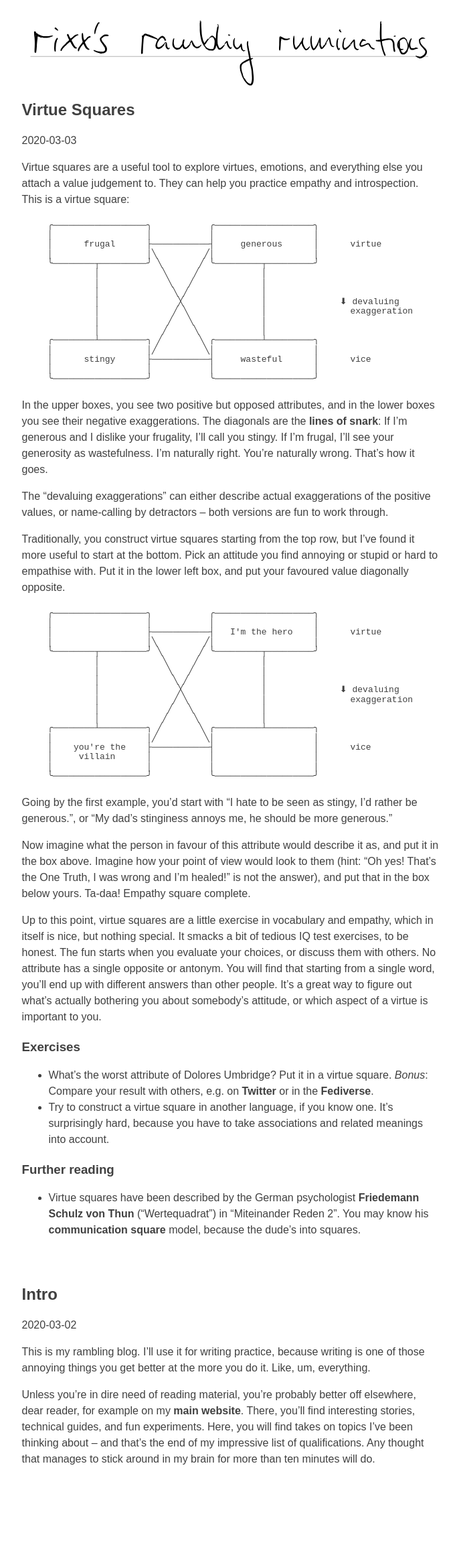
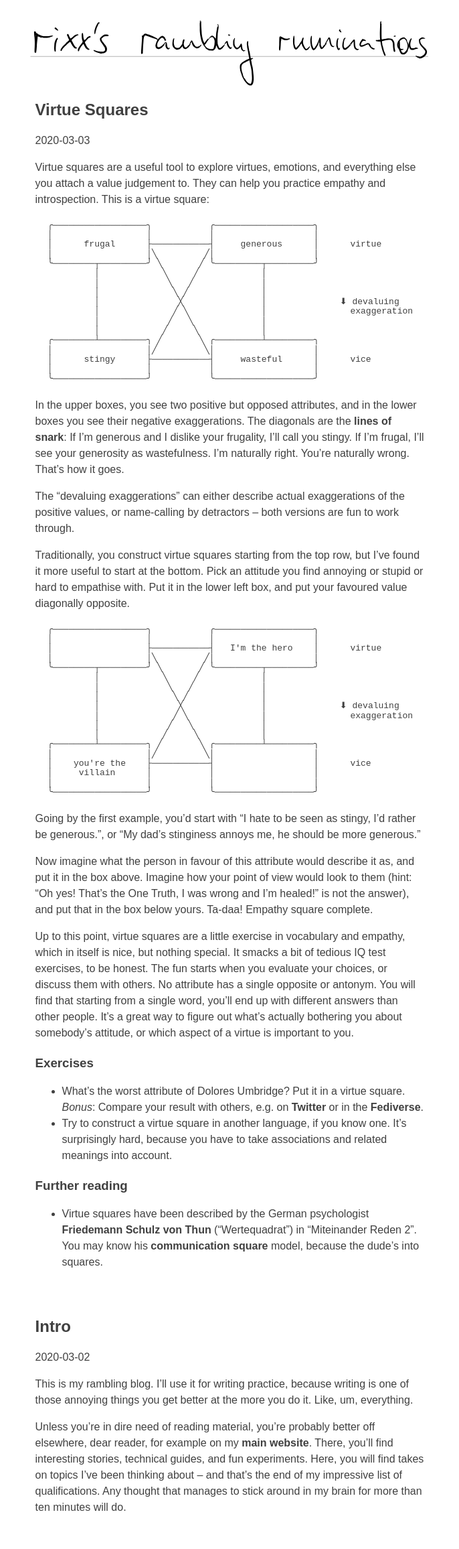
Before and after one commit to rixx/ramble, a Jekyll site: the page built from index.markdown, in a window 1280 px wide. Shown: the whole page at 67% size, without its empty margins (296-982 px from the left). Built offline with Jekyll 4.4.1, drawn with Linux system fonts in a browser that asks for light colours; before the commit the page ends 2240 px from its top, so only the background shows below that.

Commit message:
Make code blocks mobile friendly

```diff
--- a/_sass/main.scss
+++ b/_sass/main.scss
@@ -12,8 +12,9 @@
 }
 
 article {
-    max-width: 70ch;
-    margin: 0 20px 50px 20px;
+    width: 70ch;
+    max-width: 100%;
+    padding: 0 20px 50px 20px;
 }
 
 a {
@@ -27,3 +28,7 @@
     line-height: 1.1;
     margin: 20px 0;
 }
+code {
+    overflow-x: scroll;
+    max-width: 100%;
+}
```
